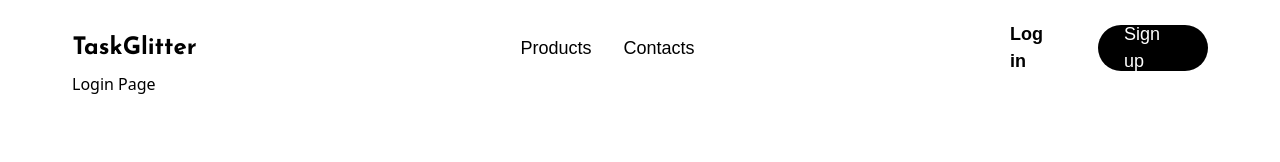
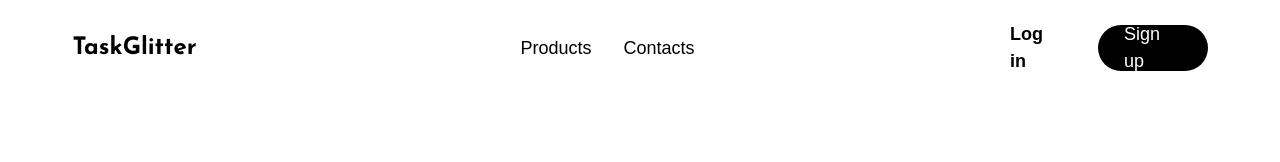
Before and after one commit to ratidzo/glitter, a Next.js app: page /login in a window 1280 px wide. Shown: the top 162 px of the page. Built offline with nearby package versions, Linux system fonts and the light colour scheme; a web font is replaced by a local one.

Commit message:
feat: setup login
Setup login section

```diff
--- a/app/login/page.tsx
+++ b/app/login/page.tsx
@@ -1,6 +1,26 @@
 function Login() {
     return(
-        <h1>Login Page</h1>
+        <div className="flex w-[68.91569rem] justify-between
+        items-center mt-[8.06rem] mb-[21.2rem]
+         ml-[4.5rem] mr-[16.6rem] ">
+
+            {/**Illustration */}
+            <>
+            </>
+
+            {/**Login Form */}
+
+            <div className="flex w-[25.75rem] h-[34.75rem]
+            py-[0.9375rem] flex-col justify-between items-center
+            shrink-0 ">
+
+                {/**Login to TaskGlitter */}
+                <div >
+
+                </div>
+            </div>
+
+        </div>
     )
 }
 
```
